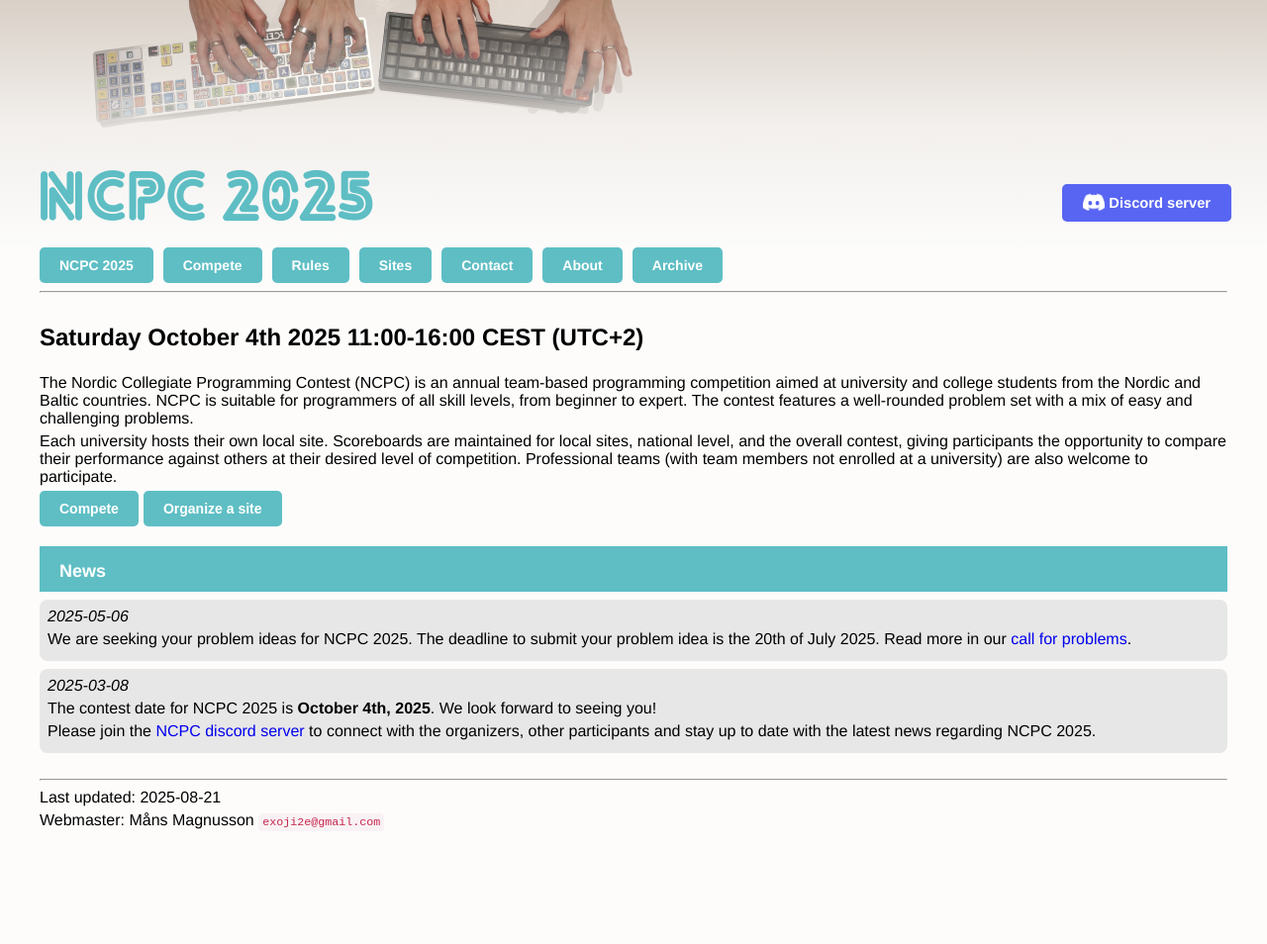
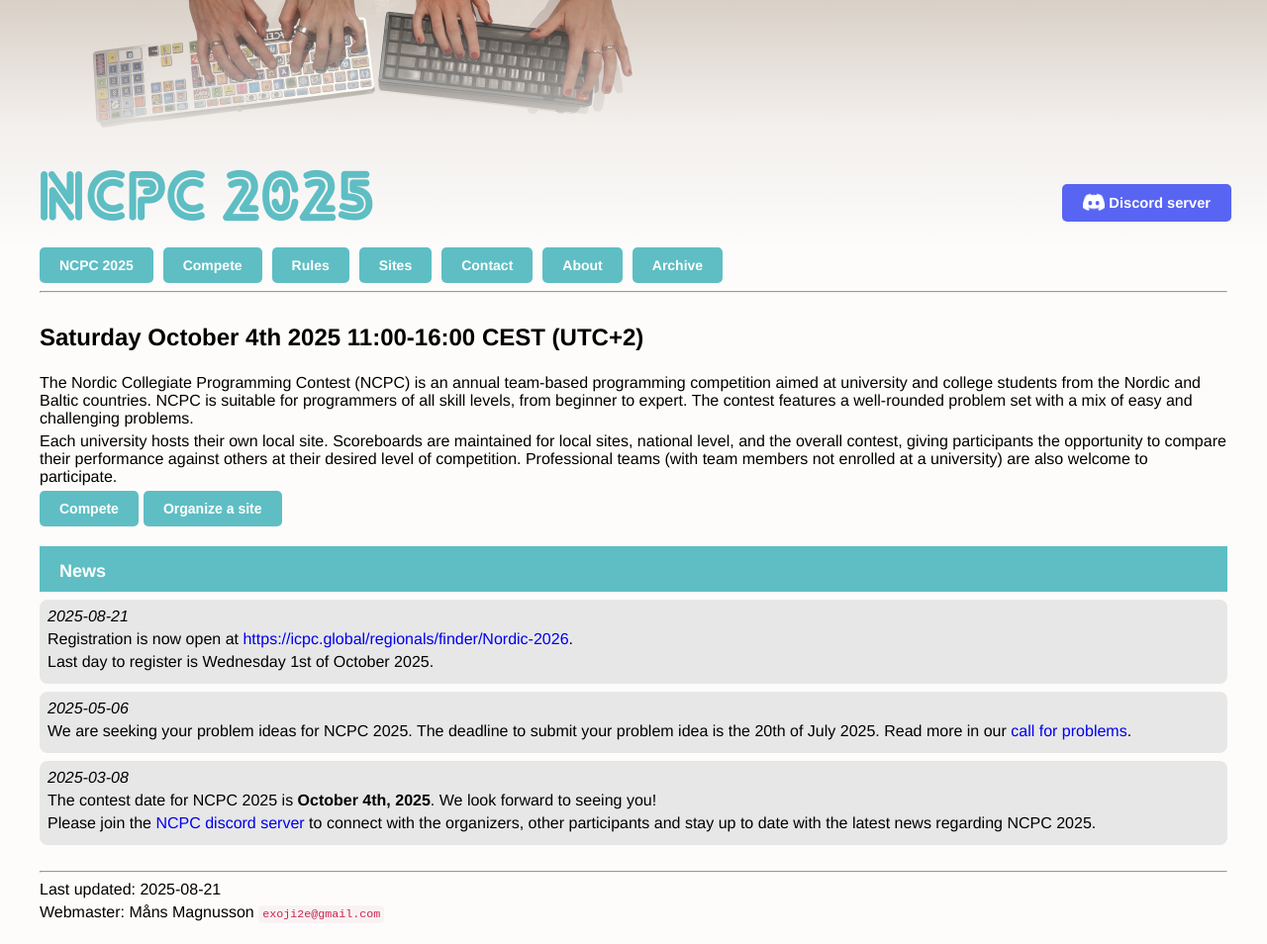
Before and after one commit to icpc/ncpc-web, a Jekyll site: the page built from ncpc2025/index.md, in a window 1280 px wide. Shown: the whole page at 99% size. Built offline with Jekyll 4.4.1, drawn with Linux system fonts in a browser that asks for light colours; before the commit the page ends 900 px from its top, so only the background shows below that.

Commit message:
[ncpc2025] open registration

```diff
--- a/ncpc2025/index.md
+++ b/ncpc2025/index.md
@@ -22,6 +22,14 @@ Each university hosts their own local site. Scoreboards are maintained for local
   <h3>News</h3>
 </div>
 <div class="news-item">
+<i>2025-08-21</i>
+
+Registration is now open at [https://icpc.global/regionals/finder/Nordic-2026](https://icpc.global/regionals/finder/Nordic-2026).
+
+Last day to register is Wednesday 1st of October 2025.
+
+</div>
+<div class="news-item">
 <i>2025-05-06</i>
 
 We are seeking your problem ideas for NCPC 2025. The deadline to submit your problem idea is the 20th of July 2025. Read more in our [call for problems](call-for-problems).
```
Also changed, not shown: ncpc2025/compete.md (+3 -1 lines), ncpc2025/sites.md (+1 -1 lines).
